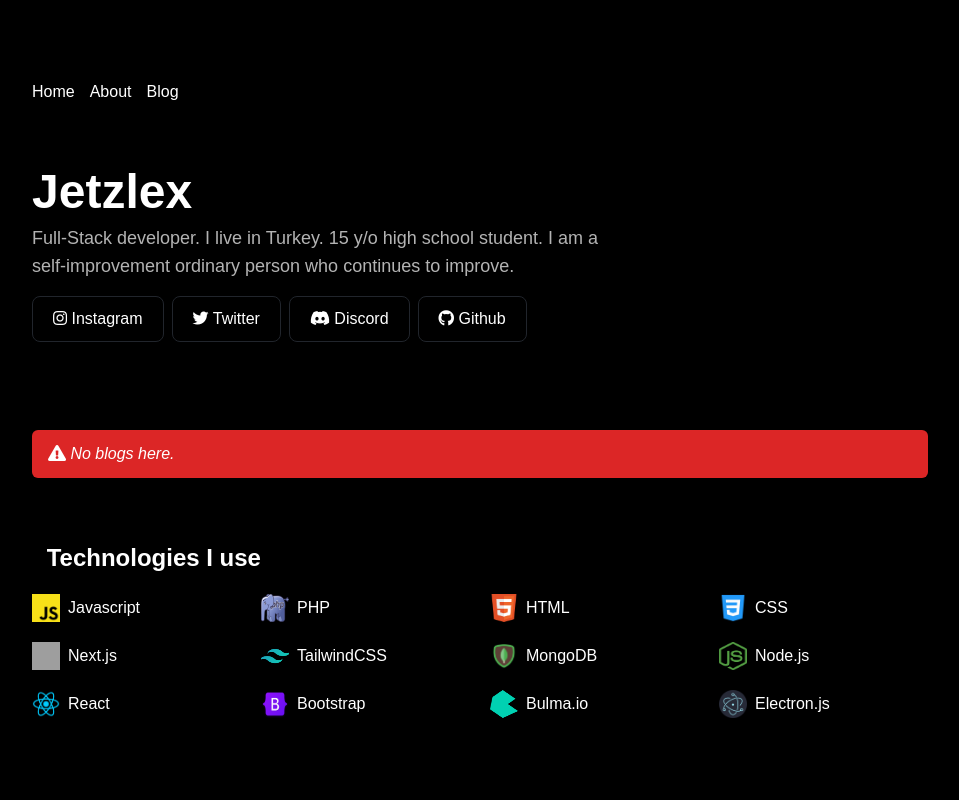
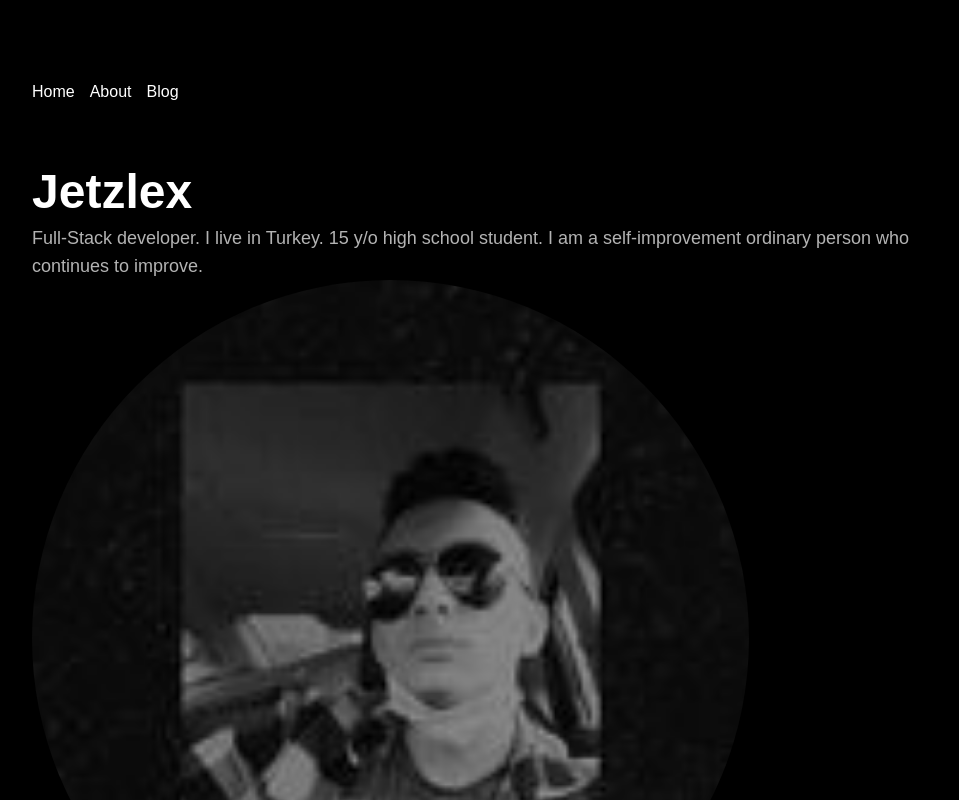
Before and after one commit to Jetzlex/Jetzlex-Personal-Website, a Next.js app: page / in a window 1280 px wide. Shown: the top 800 px of the page, without its empty margins (160-1119 px from the left). Built offline with nearby package versions, Linux system fonts and the light colour scheme; grey boxes are pictures that could not be loaded; some icons are missing; a small style sheet from the web is missing.

Commit message:
Added personal image

```diff
--- a/pages/index.js
+++ b/pages/index.js
@@ -4,11 +4,9 @@ import appStyle from '../public/styles/modules/App.module.css';
 import BlogList from '../components/home/blogList';
 import fetch from 'isomorphic-unfetch';
 import Link from 'next/link';
-import { useAuth0 } from '@auth0/auth0-react';
 import Technologies from '../components/home/technologies';
 
 function Home({ HomeProps }) {
-  const { loginWithPopup, isLoading, isAuthenticated, user } = useAuth0();
   return (
     <div>
       <Head>
@@ -17,14 +15,23 @@ function Home({ HomeProps }) {
       <div className="max-w-4xl mx-auto">
         <div className="mt-5 md:mt-12 px-5 md:px-0">
           <div>
-            <p className={style.homeTitle + ' text-5xl mb-2 font-extrabold'}>
-              Jetzlex
-            </p>
-            <p className={style.homeDescription + ' desc text-lg max-w-xl'}>
-              Full-Stack developer. I live in Turkey. 15 y/o high school
-              student. I am a self-improvement ordinary person who continues to
-              improve.
-            </p>
+            <div class="grid grid-cols-10 items-center">
+              <div class="col-span-8">
+                <p
+                  className={style.homeTitle + ' text-5xl mb-2 font-extrabold'}
+                >
+                  Jetzlex
+                </p>
+                <p className={style.homeDescription + ' desc text-lg'}>
+                  Full-Stack developer. I live in Turkey. 15 y/o high school
+                  student. I am a self-improvement ordinary person who continues
+                  to improve.
+                </p>
+              </div>
+              <div className="col-span-2">
+                <img className="rounded-full shadow-lg w-4/5" src="/images/me.jpg" />
+              </div>
+            </div>
             <div className="flex">
               <button className={appStyle.button + ' mt-4 mr-2'}>
                 <a href="https://instagram.com/emirhann2xl" target="_blank">
@@ -48,8 +55,8 @@ function Home({ HomeProps }) {
               </button>
             </div>
             <div className="mt-16">
-              <BlogList/>
-              <Technologies/>
+              <BlogList />
+              <Technologies />
             </div>
           </div>
         </div>
```
Also changed, not shown: public/images/me.jpg (added).
